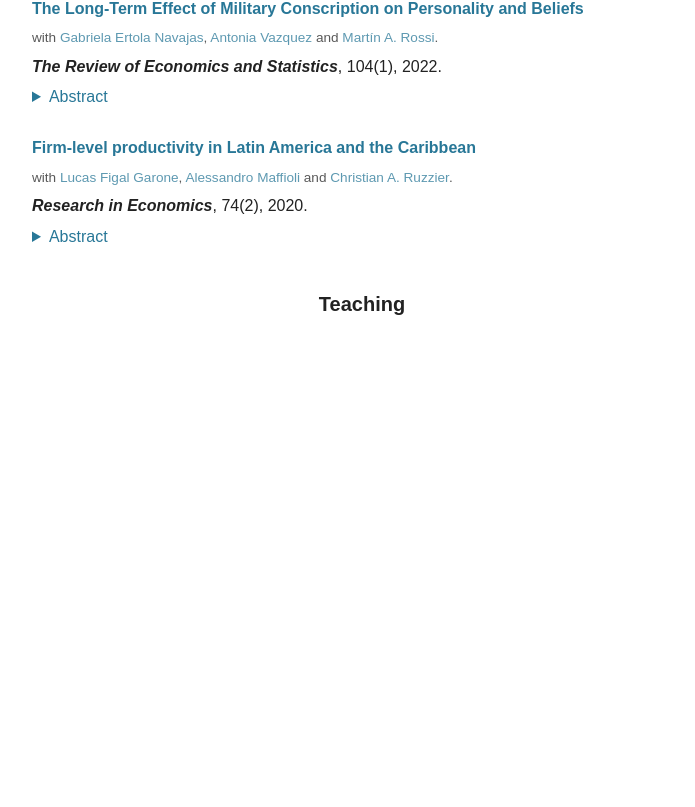
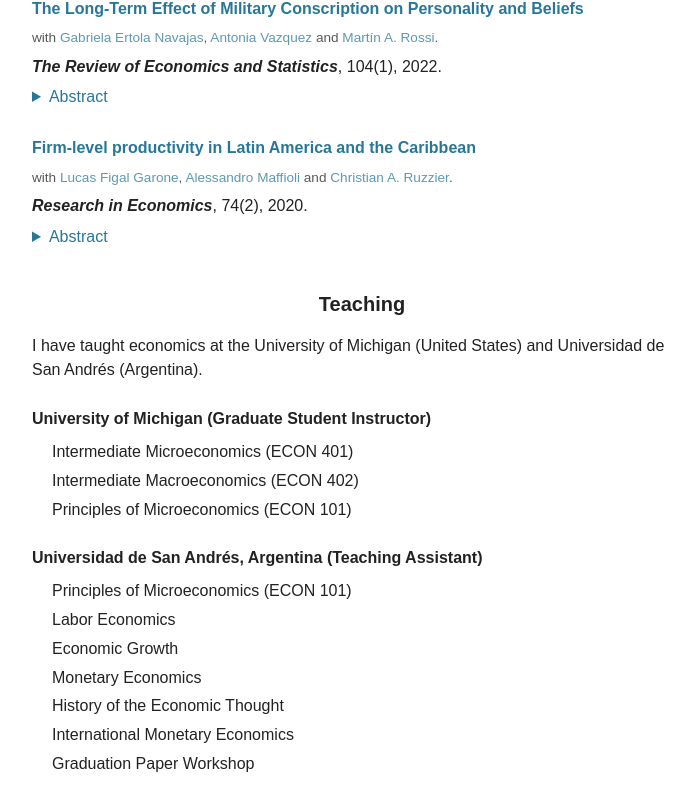
Before and after one commit to paulalopezv/Site, a Next.js app: page / in a window 1280 px wide. Shown: the part 1105-1912 px from the top of the page, without its empty margins (433-1128 px from the left). Before the commit the page ends 1539 px from the top, so only its background shows below. Built offline with nearby package versions, Linux system fonts and the light colour scheme.

Commit message:
Fill in Teaching section with UMich and UdeSA courses
Co-Authored-By: Claude Sonnet 5 <noreply@anthropic.com>

```diff
--- a/app/globals.css
+++ b/app/globals.css
@@ -35,6 +35,10 @@ h1 { margin: 0; font-size: 1.375rem; line-height: 1.4; font-weight: 700; }
 .publication p { margin: 0 0 6px; }
 .publication p.meta { font-size: 0.85rem; opacity: 0.75; }
 .publication + .publication { margin-top: 26px; }
+.teaching-entry { margin-top: 20px; }
+.teaching-entry h3 { margin: 0 0 8px; font-size: 1rem; line-height: 1.55; font-weight: 700; }
+.teaching-entry ul { margin: 0 0 24px; padding-left: 20px; }
+.teaching-entry li { margin-bottom: 4px; }
 .abstract summary { width: fit-content; color: var(--link); cursor: pointer; }
 .abstract summary:hover { text-decoration: underline; text-underline-offset: 3px; }
 .abstract summary:focus-visible { outline: 2px solid var(--link); outline-offset: 4px; }
--- a/app/page.tsx
+++ b/app/page.tsx
@@ -115,6 +115,30 @@ export default function Home() {
       </section>
       <section className="research-section" aria-labelledby="teaching">
         <h2 id="teaching">Teaching</h2>
+        <p>
+          I have taught economics at the University of Michigan (United States) and
+          Universidad de San Andrés (Argentina).
+        </p>
+        <div className="teaching-entry">
+          <h3>University of Michigan (Graduate Student Instructor)</h3>
+          <ul>
+            <li>Intermediate Microeconomics (ECON 401)</li>
+            <li>Intermediate Macroeconomics (ECON 402)</li>
+            <li>Principles of Microeconomics (ECON 101)</li>
+          </ul>
+        </div>
+        <div className="teaching-entry">
+          <h3>Universidad de San Andrés, Argentina (Teaching Assistant)</h3>
+          <ul>
+            <li>Principles of Microeconomics (ECON 101)</li>
+            <li>Labor Economics</li>
+            <li>Economic Growth</li>
+            <li>Monetary Economics</li>
+            <li>History of the Economic Thought</li>
+            <li>International Monetary Economics</li>
+            <li>Graduation Paper Workshop</li>
+          </ul>
+        </div>
       </section>
       </div>
       </div>
```
